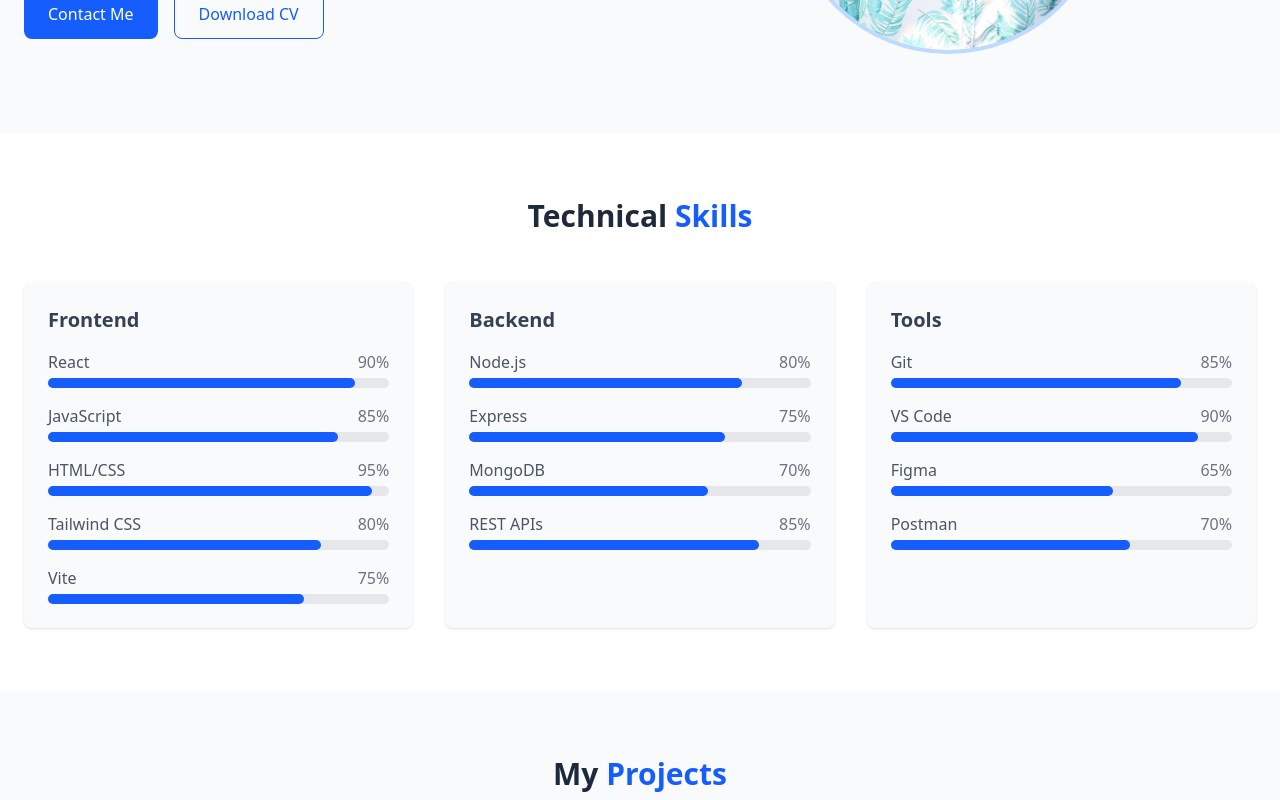
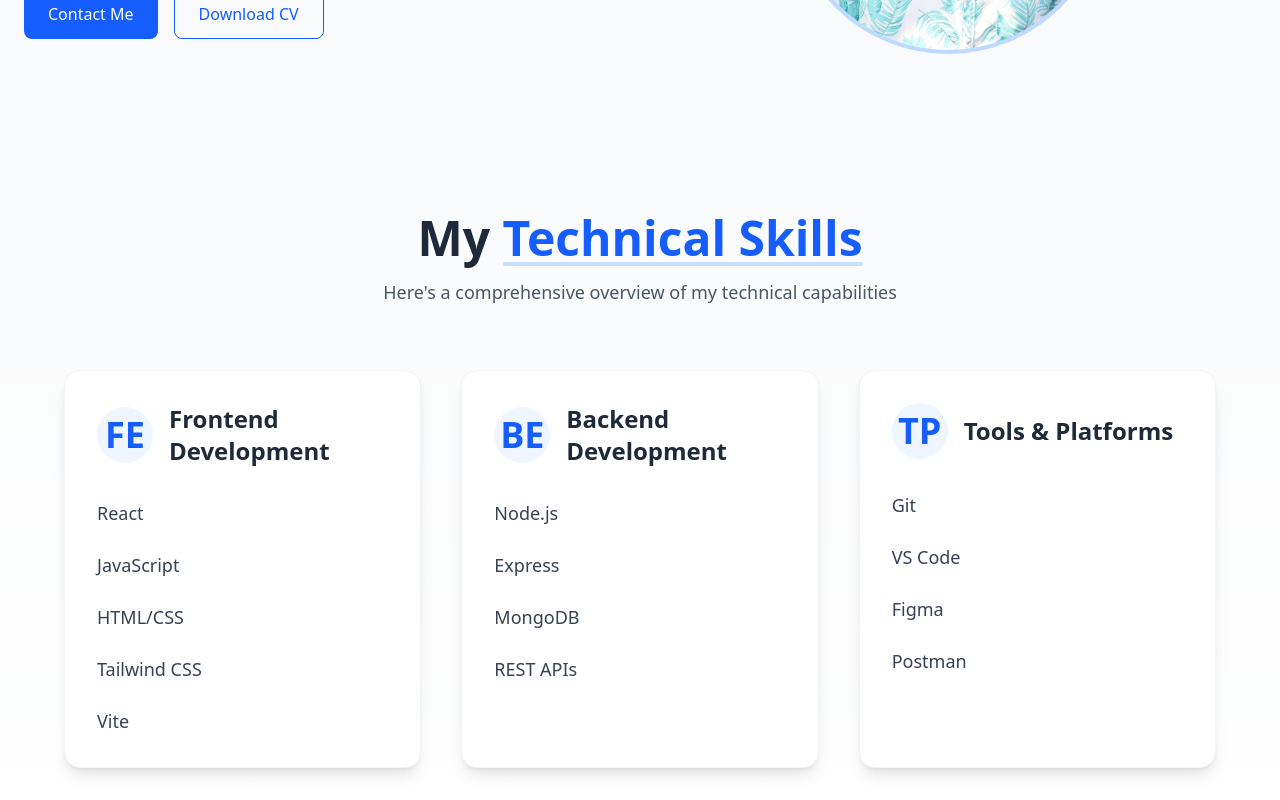
Before and after one commit to varunesharasu/Portfolio, a React (Vite) app in the folder client/: page / in a window 1280 px wide. Shown: the part 420-1220 px from the top of the page. Built offline with nearby package versions, Linux system fonts and the light colour scheme.

Commit message:
Updated Skills.jsx

```diff
--- a/client/src/pages/Skills.jsx
+++ b/client/src/pages/Skills.jsx
@@ -1,61 +1,74 @@
 export default function Skills() {
   const skills = [
     {
-      category: 'Frontend',
+      category: 'Frontend Development',
+      icon: 'FE',
       items: [
-        { name: 'React', level: 90 },
-        { name: 'JavaScript', level: 85 },
-        { name: 'HTML/CSS', level: 95 },
-        { name: 'Tailwind CSS', level: 80 },
-        { name: 'Vite', level: 75 }
+        { name: 'React' },
+        { name: 'JavaScript' },
+        { name: 'HTML/CSS' },
+        { name: 'Tailwind CSS' },
+        { name: 'Vite' }
       ]
     },
     {
-      category: 'Backend',
+      category: 'Backend Development',
+      icon: 'BE',
       items: [
-        { name: 'Node.js', level: 80 },
-        { name: 'Express', level: 75 },
-        { name: 'MongoDB', level: 70 },
-        { name: 'REST APIs', level: 85 }
+        { name: 'Node.js' },
+        { name: 'Express' },
+        { name: 'MongoDB' },
+        { name: 'REST APIs' }
       ]
     },
     {
-      category: 'Tools',
+      category: 'Tools & Platforms',
+      icon: 'TP',
       items: [
-        { name: 'Git', level: 85 },
-        { name: 'VS Code', level: 90 },
-        { name: 'Figma', level: 65 },
-        { name: 'Postman', level: 70 }
+        { name: 'Git' },
+        { name: 'VS Code' },
+        { name: 'Figma' },
+        { name: 'Postman' }
       ]
     }
   ]
 
   return (
-    <section className="py-16 px-6 bg-white">
-      <div className="container mx-auto">
-        <h2 className="text-3xl font-bold text-center text-gray-800 mb-12">
-          Technical <span className="text-blue-600">Skills</span>
-        </h2>
+    <section className="py-20 px-6 bg-gradient-to-b from-gray-50 to-white">
+      <div className="container mx-auto max-w-6xl">
+        <div className="text-center mb-16">
+          <h2 className="text-5xl font-bold text-gray-800 mb-4">
+            My <span className="text-blue-600 relative">
+              Technical Skills
+              <span className="absolute bottom-1 left-0 w-full h-1 bg-blue-400 opacity-30 rounded"></span>
+            </span>
+          </h2>
+          <p className="text-lg text-gray-600 max-w-2xl mx-auto">
+            Here's a comprehensive overview of my technical capabilities
+          </p>
+        </div>
 
-        <div className="grid md:grid-cols-3 gap-8">
+        <div className="grid md:grid-cols-3 gap-10">
           {skills.map((skillCategory, index) => (
-            <div key={index} className="bg-gray-50 p-6 rounded-lg shadow-sm">
-              <h3 className="text-xl font-semibold text-gray-700 mb-4">
-                {skillCategory.category}
-              </h3>
-              <div className="space-y-4">
+            <div
+              key={index}
+              className="bg-white p-8 rounded-2xl shadow-lg hover:shadow-xl transition-all duration-300 border border-gray-100 hover:border-blue-200 transform hover:-translate-y-1"
+            >
+              <div className="flex items-center mb-8">
+                <div className="text-4xl mr-4 bg-blue-50 p-3 rounded-full text-blue-600 font-bold flex items-center justify-center w-14 h-14">
+                  {skillCategory.icon}
+                </div>
+                <h3 className="text-2xl font-bold text-gray-800">
+                  {skillCategory.category}
+                </h3>
+              </div>
+
+              <div className="space-y-6">
                 {skillCategory.items.map((skill, idx) => (
-                  <div key={idx}>
-                    <div className="flex justify-between mb-1">
-                      <span className="text-gray-600">{skill.name}</span>
-                      <span className="text-gray-500">{skill.level}%</span>
-                    </div>
-                    <div className="w-full bg-gray-200 rounded-full h-2.5">
-                      <div
-                        className="bg-blue-600 h-2.5 rounded-full"
-                        style={{ width: `${skill.level}%` }}
-                      ></div>
-                    </div>
+                  <div key={idx} className="group flex items-center">
+                    <span className="font-medium text-lg text-gray-700 group-hover:text-blue-600 transition-colors">
+                      {skill.name}
+                    </span>
                   </div>
                 ))}
               </div>
```
